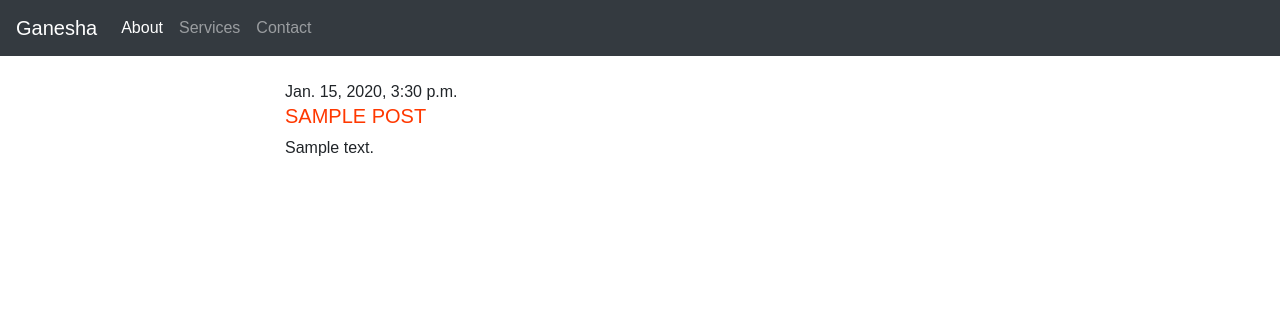
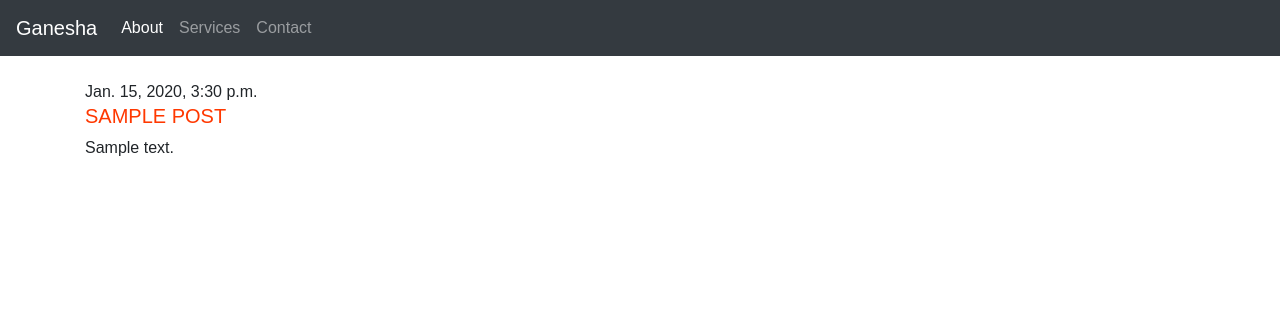
Before and after one commit to NishaUSK/nisha, a Django app: page /post/1/ in a window 1280 px wide. Shown: the top 316 px of the page. Run offline with Django 3.2, Linux system fonts and the light colour scheme; tables that the repository leaves empty hold one stand-in row (values such as "Sample post"); some libraries are stand-ins or nearby versions; some web fonts are replaced.

Commit message:
[Update]Post details

```diff
--- a/about/templates/about/post_detail.html
+++ b/about/templates/about/post_detail.html
@@ -3,7 +3,6 @@
 {% block content %}
 
   <div class="container">
-    <div class="col-6 offset-2">
         {% if post.published_date %}
             <div class="date">
                 {{ post.published_date }}
@@ -11,6 +10,6 @@
         {% endif %}
         <h2>{{ post.title }}</h2>
         <p>{{ post.text|linebreaksbr }}</p>
-    </div>
+
     </div>
 {% endblock %}
```
